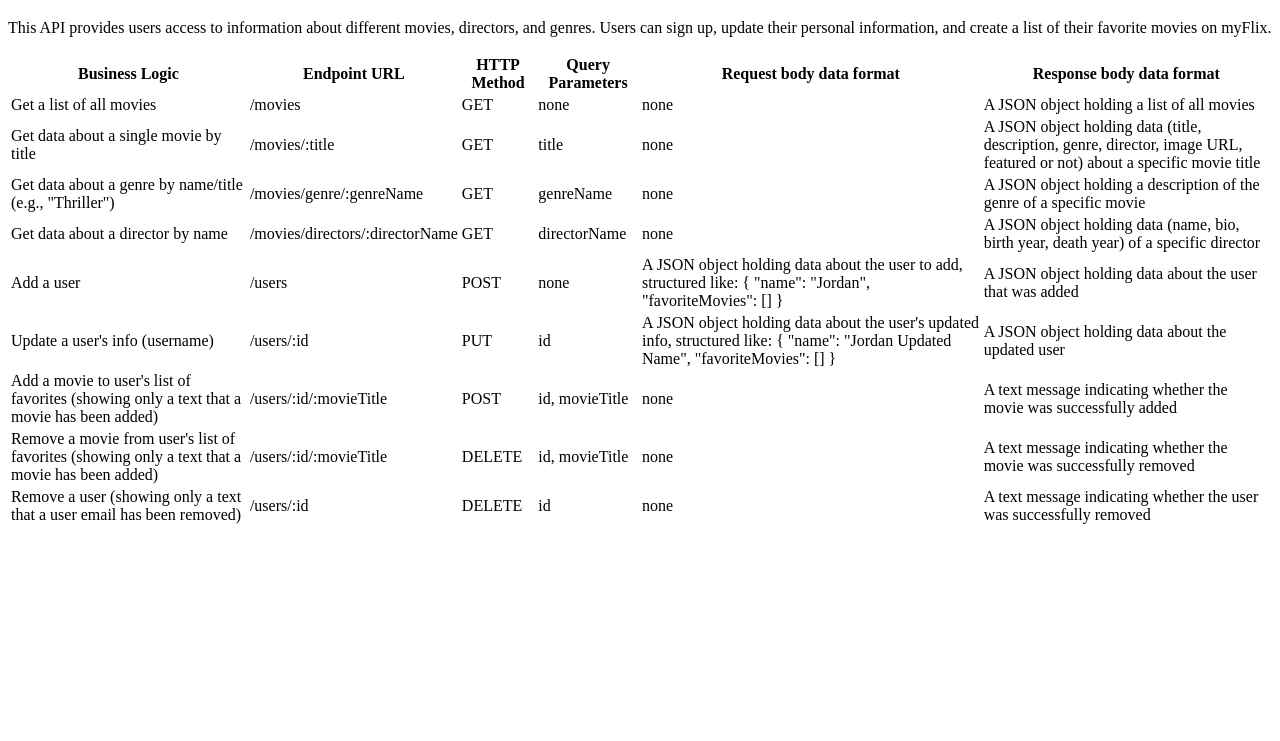
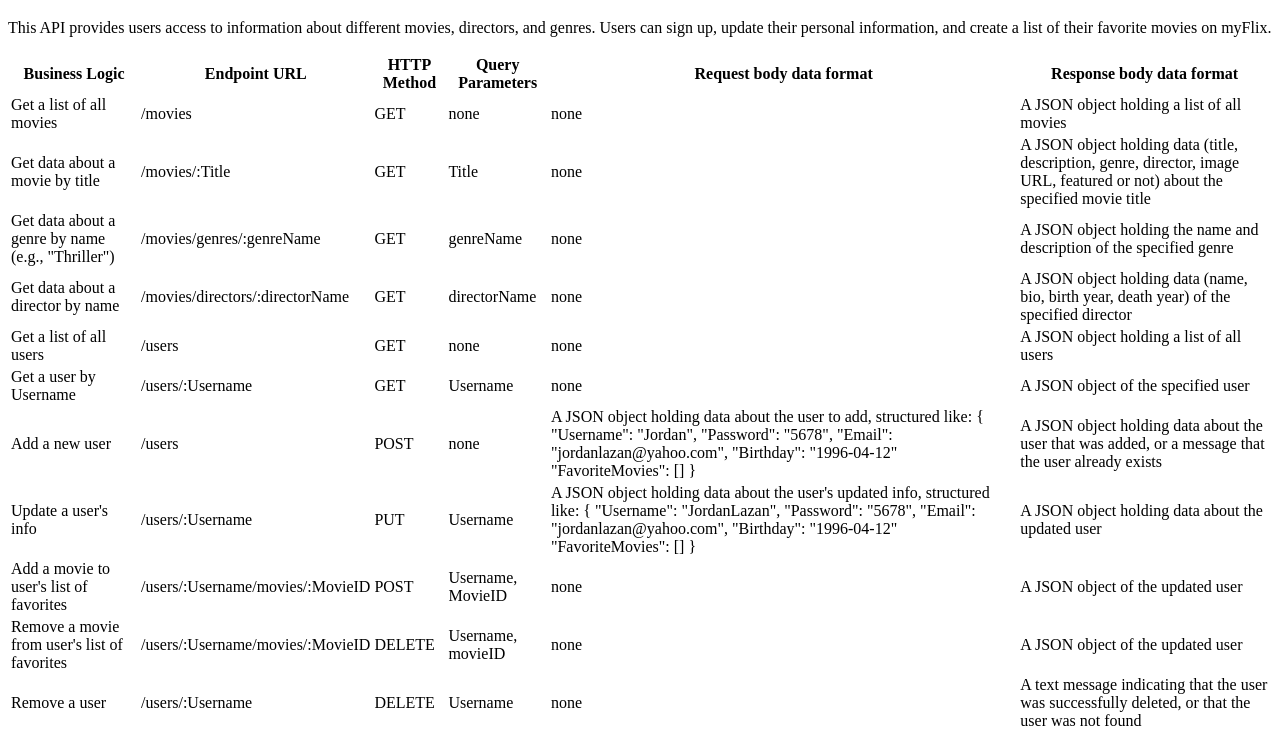
Before and after one commit to jordanl412/myFlix-API, a website: page public/documentation.html in a window 1280 px wide. Shown: the part 61-802 px from the top of the page. Drawn offline with Linux system fonts and the light colour scheme.

Commit message:
Updated documentation for new endpoints with Mongoose

```diff
--- a/public/documentation.html
+++ b/public/documentation.html
@@ -33,23 +33,23 @@
             <td>A JSON object holding a list of all movies</td>
         </tr>
         <tr>
-            <td>Get data about a single movie by title</td>
-            <td>/movies/:title</td>
+            <td>Get data about a movie by title</td>
+            <td>/movies/:Title</td>
             <td>GET</td>
-            <td>title</td>
+            <td>Title</td>
             <td>none</td>
             <td>A JSON object holding data (title, description, genre, director,
-                image URL, featured or not) about a specific movie title</td>
+                image URL, featured or not) about the specified movie title</td>
         </tr>
         <tr>
-            <td>Get data about a genre by name/title
+            <td>Get data about a genre by name
                 (e.g., "Thriller")</td>
-            <td>/movies/genre/:genreName</td>
+            <td>/movies/genres/:genreName</td>
             <td>GET</td>
             <td>genreName</td>
             <td>none</td>
-            <td>A JSON object holding a description of the genre of
-                a specific movie</td>
+            <td>A JSON object holding the name and description of the specified
+                genre</td>
         </tr>
         <tr>
             <td>Get data about a director by name</td>
@@ -58,63 +58,81 @@
             <td>directorName</td>
             <td>none</td>
             <td>A JSON object holding data (name, bio, birth year, death year) of
-                a specific director</td>
+                the specified director</td>
         </tr>
         <tr>
-            <td>Add a user</td>
+            <td>Get a list of all users</td>
+            <td>/users</td>
+            <td>GET</td>
+            <td>none</td>
+            <td>none</td>
+            <td>A JSON object holding a list of all users</td>
+        </tr>
+        <tr>
+            <td>Get a user by Username</td>
+            <td>/users/:Username</td>
+            <td>GET</td>
+            <td>Username</td>
+            <td>none</td>
+            <td>A JSON object of the specified user</td>
+        </tr>
+        <tr>
+            <td>Add a new user</td>
             <td>/users</td>
             <td>POST</td>
             <td>none</td>
             <td>A JSON object holding data about the user to add, structured like:
                 {
-                "name": "Jordan",
-                "favoriteMovies": []
+                "Username": "Jordan",
+                "Password": "5678",
+                "Email": "jordanlazan@yahoo.com",
+                "Birthday": "1996-04-12"
+                "FavoriteMovies": []
                 }
             </td>
-            <td>A JSON object holding data about the user that was added</td>
+            <td>A JSON object holding data about the user that was added,
+                or a message that the user already exists</td>
         </tr>
         <tr>
-            <td>Update a user's info (username)</td>
-            <td>/users/:id</td>
+            <td>Update a user's info</td>
+            <td>/users/:Username</td>
             <td>PUT</td>
-            <td>id</td>
+            <td>Username</td>
             <td>A JSON object holding data about the user's updated info, structured like:
                 {
-                    "name": "Jordan Updated Name",
-                    "favoriteMovies": []
+                    "Username": "JordanLazan",
+                    "Password": "5678",
+                    "Email": "jordanlazan@yahoo.com",
+                    "Birthday": "1996-04-12"
+                    "FavoriteMovies": []
                     }
             </td>
             <td>A JSON object holding data about the updated user</td>
         </tr>
         <tr>
-            <td>Add a movie to user's list of favorites (showing only
-                a text that a movie has been added)</td>
-            <td>/users/:id/:movieTitle</td>
+            <td>Add a movie to user's list of favorites</td>
+            <td>/users/:Username/movies/:MovieID</td>
             <td>POST</td>
-            <td>id, movieTitle</td>
+            <td>Username, MovieID</td>
             <td>none</td>
-            <td>A text message indicating whether the movie was successfully
-                added</td>
+            <td>A JSON object of the updated user</td>
         </tr>
         <tr>
-            <td>Remove a movie from user's list of favorites
-                (showing only a text that a movie has been added)</td>
-            <td>/users/:id/:movieTitle</td>
+            <td>Remove a movie from user's list of favorites</td>
+            <td>/users/:Username/movies/:MovieID</td>
             <td>DELETE</td>
-            <td>id, movieTitle</td>
+            <td>Username, movieID</td>
             <td>none</td>
-            <td>A text message indicating whether the movie was successfully
-                removed</td>
+            <td>A JSON object of the updated user</td>
         </tr>
         <tr>
-            <td>Remove a user (showing only a text
-                that a user email has been removed)</td>
-            <td>/users/:id</td>
+            <td>Remove a user</td>
+            <td>/users/:Username</td>
             <td>DELETE</td>
-            <td>id</td>
+            <td>Username</td>
             <td>none</td>
-            <td>A text message indicating whether the user was successfully
-                removed</td>
+            <td>A text message indicating that the user was successfully deleted,
+                or that the user was not found</td>
         </tr>
     </table>
 </div>
```
